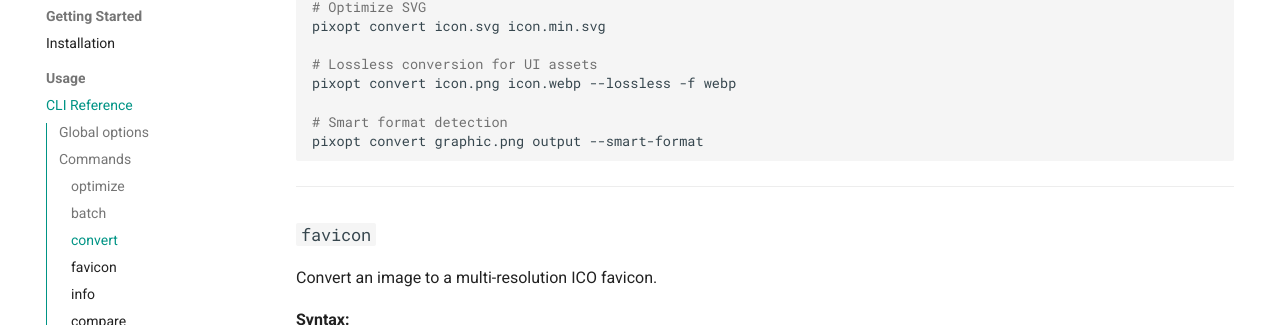
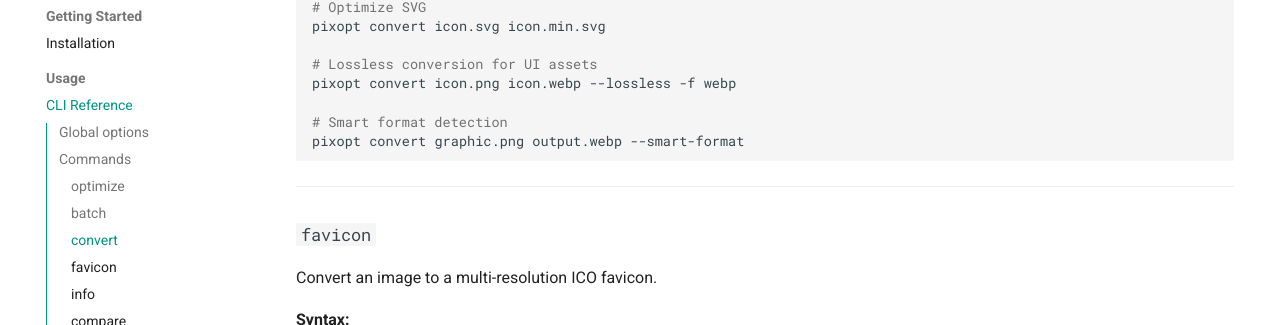
Before and after one commit to MathiasPaulenko/pixopt, an MkDocs documentation site: the page built from docs/cli.md, in a window 1280 px wide and 900 px high, scrolled down 2962 px. Shown: the part 128-453 px from the top of the window. Built offline with MkDocs 1.6.1 and Material for MkDocs 9.7.7, drawn with Linux system fonts in a browser that asks for light colours; comment, search, counter and statistics services are not loaded.

Commit message:
Fix smart-format documentation examples

````diff
--- a/docs/cli.md
+++ b/docs/cli.md
@@ -132,7 +132,7 @@ pixopt convert icon.svg icon.min.svg
 pixopt convert icon.png icon.webp --lossless -f webp
 
 # Smart format detection
-pixopt convert graphic.png output --smart-format
+pixopt convert graphic.png output.webp --smart-format
 ```
 
 ---
````
Also changed, not shown: CHANGELOG.md (+1 -0 lines), README.md (+1 -1 lines).
